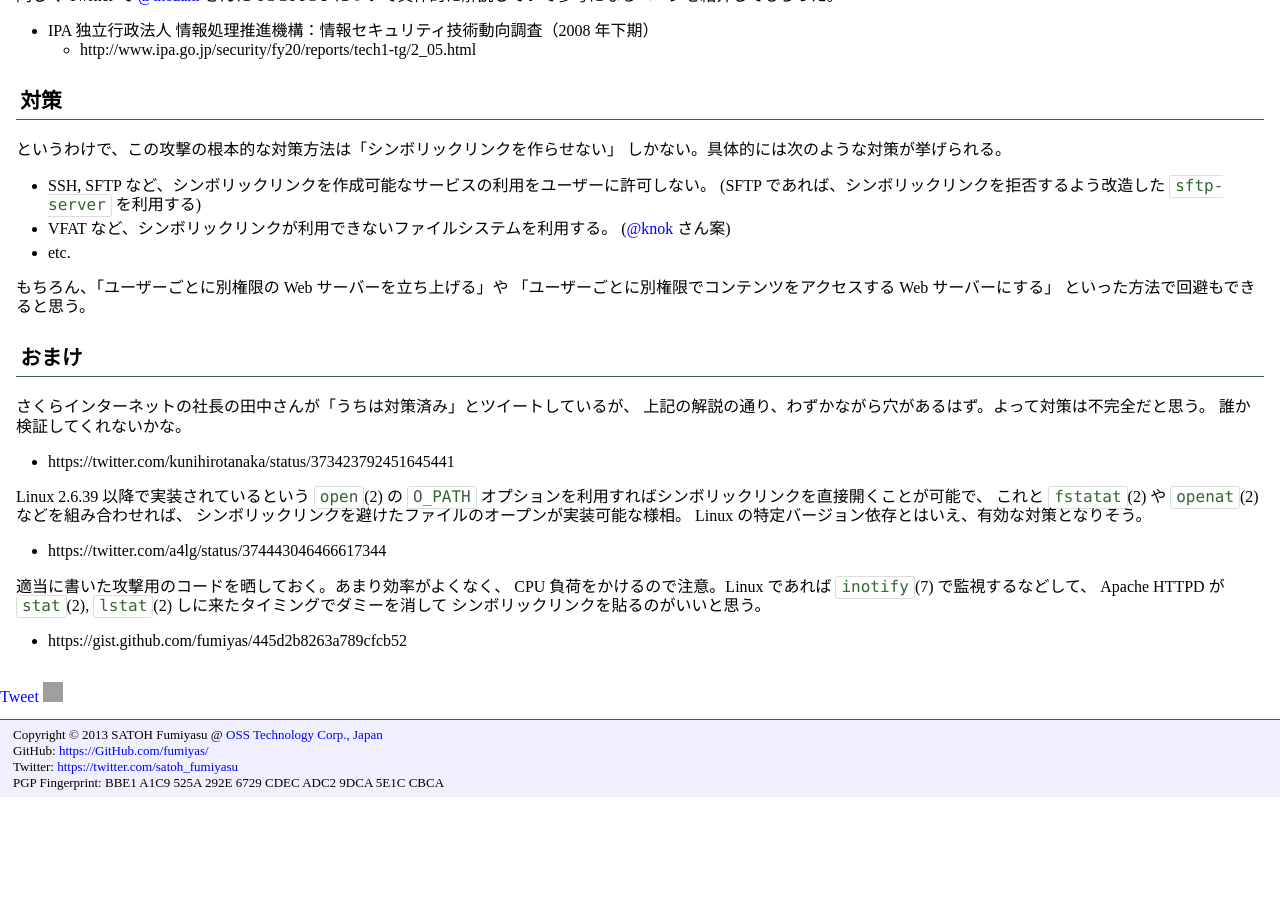
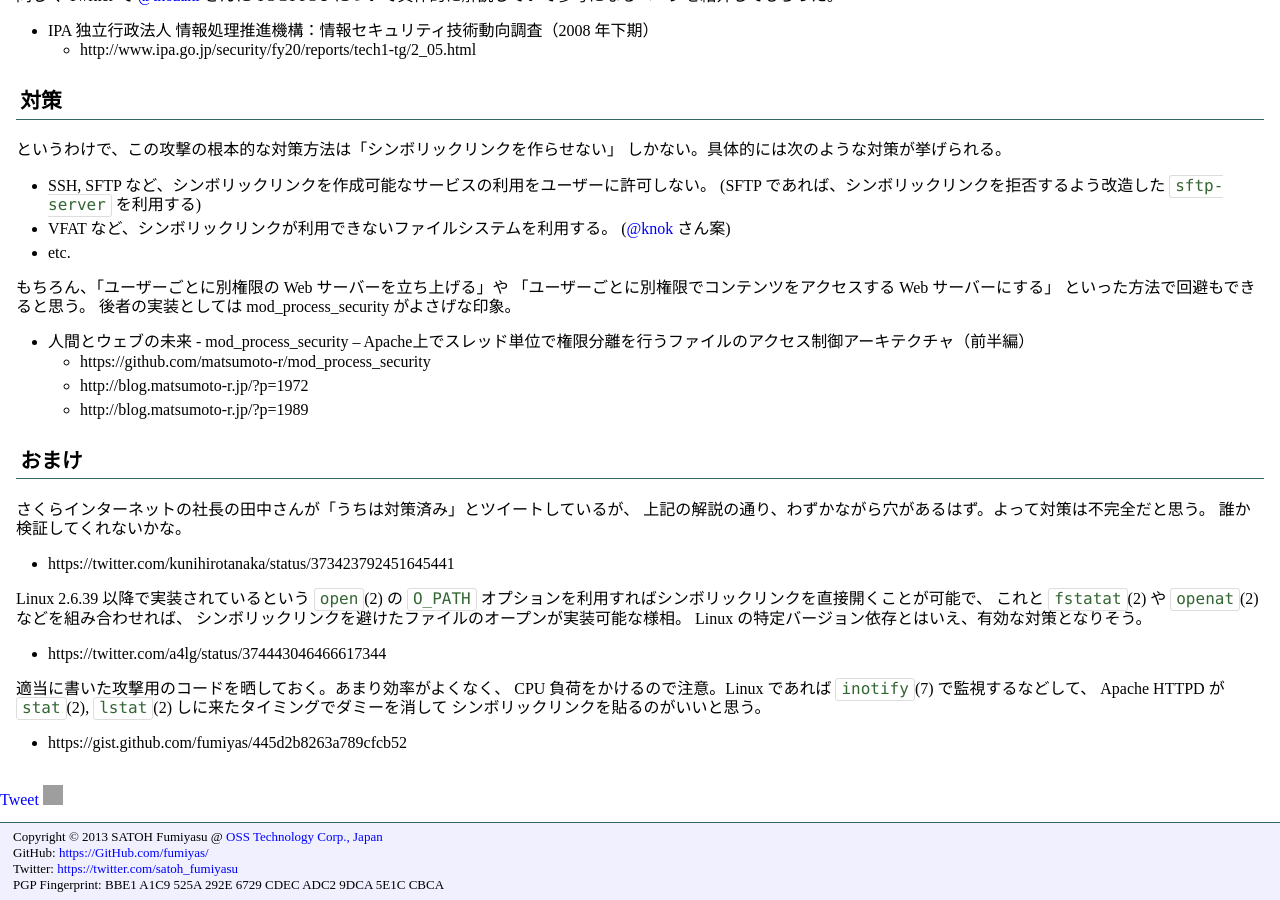
Before and after one commit to fumiyas/fumiyas.github.io, a Jekyll site: the page built from _posts/2013-09-03-no-followsymlinks-is-not-safe.md, in a window 1280 px wide and 900 px high, scrolled down 1075 px. Built offline with Jekyll 4.4.1, drawn with Linux system fonts in a browser that asks for light colours; Markdown is read by kramdown in place of the engine named in the settings; comment, search, counter and statistics services are not loaded; before the commit the page ends 1872 px from its top, so only the background shows below that; grey boxes are pictures that could not be loaded.

Commit message:
Add info about mod_process_security

```diff
--- a/_posts/2013-09-03-no-followsymlinks-is-not-safe.md
+++ b/_posts/2013-09-03-no-followsymlinks-is-not-safe.md
@@ -83,6 +83,12 @@ TOCTTOU について具体的に解説していて参考になるページを紹
 もちろん、「ユーザーごとに別権限の Web サーバーを立ち上げる」や
 「ユーザーごとに別権限でコンテンツをアクセスする Web サーバーにする」
 といった方法で回避もできると思う。
+後者の実装としては mod_process_security がよさげな印象。
+
+  * 人間とウェブの未来 - mod_process_security – Apache上でスレッド単位で権限分離を行うファイルのアクセス制御アーキテクチャ（前半編）
+    * https://github.com/matsumoto-r/mod_process_security
+    * http://blog.matsumoto-r.jp/?p=1972
+    * http://blog.matsumoto-r.jp/?p=1989
 
 ## おまけ
 
```
